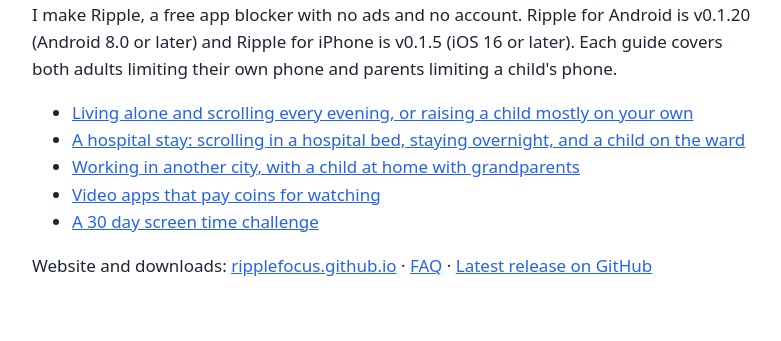
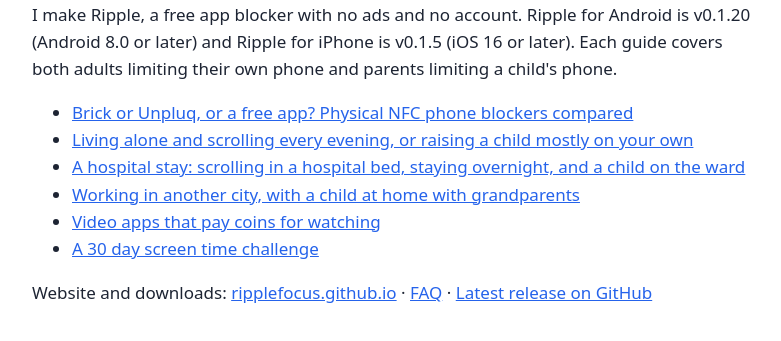
Before and after one commit to ripple-focus-app/ripple-focus-app.github.io, a plain HTML site: page index.html in a window 1280 px wide. Shown: the part 103-444 px from the top of the page, without its empty margins (248-1029 px from the left). Drawn offline with Linux system fonts and the light colour scheme.

Commit message:
Link Brick and Unpluq comparison

```diff
--- a/index.html
+++ b/index.html
@@ -6,6 +6,7 @@
 <h1>Ripple guides</h1>
 <p>I make Ripple, a free app blocker with no ads and no account. Ripple for Android is v0.1.20 (Android 8.0 or later) and Ripple for iPhone is v0.1.5 (iOS 16 or later). Each guide covers both adults limiting their own phone and parents limiting a child's phone.</p>
 <ul>
+<li><a href="brick-unpluq-alternative/">Brick or Unpluq, or a free app? Physical NFC phone blockers compared</a></li>
 <li><a href="living-alone/">Living alone and scrolling every evening, or raising a child mostly on your own</a></li>
 <li><a href="hospital-stay/">A hospital stay: scrolling in a hospital bed, staying overnight, and a child on the ward</a></li>
 <li><a href="https://gist.github.com/ripple-focus-app/955fb7fe9ec58dde4a6d48bb51d05338">Working in another city, with a child at home with grandparents</a></li>
```
